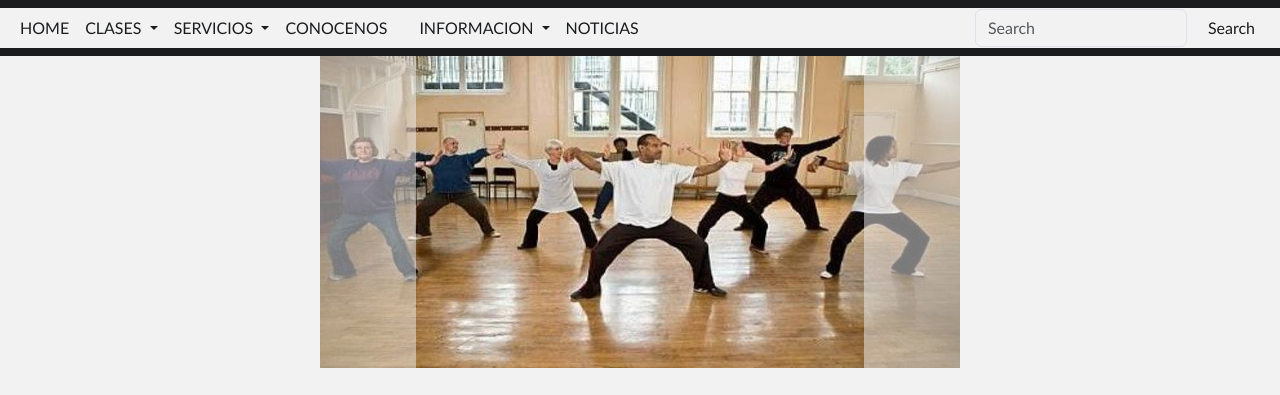
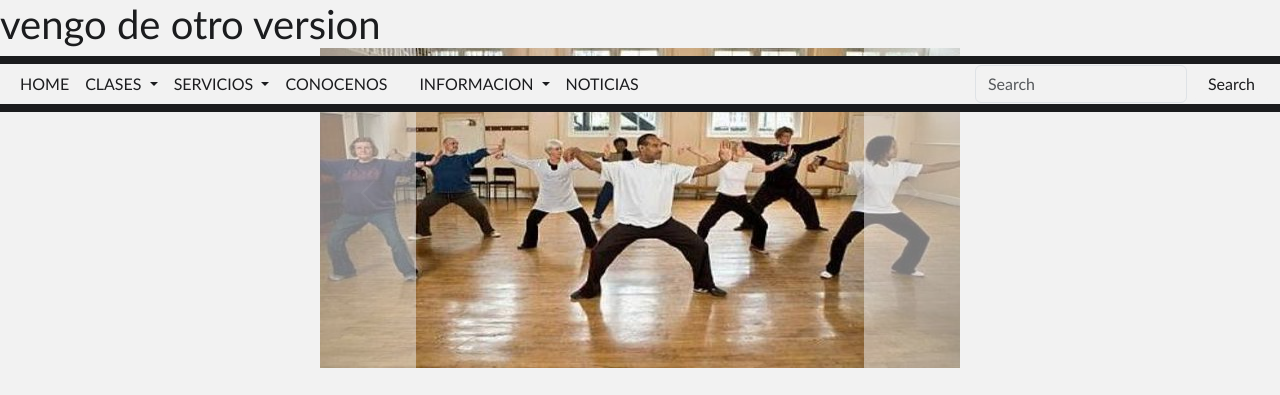
Before and after one commit to Juanmapv96/YikaiBLanco, a plain HTML site: page index.html in a window 1280 px wide. Shown: the top 395 px of the page. Drawn offline with nearby package versions, Linux system fonts and the light colour scheme.

Commit message:
vengo de otra dimension

```diff
--- a/index.html
+++ b/index.html
@@ -13,6 +13,7 @@
 </head>
 <body class="body__container body-bg" >
   <header class="header header--stiky">
+    <h1>vengo de otro version</h1>
     <nav class="  navbar navbar-expand-lg header__nav ">
         <div class="container-fluid nav--bg"  >
 
```
